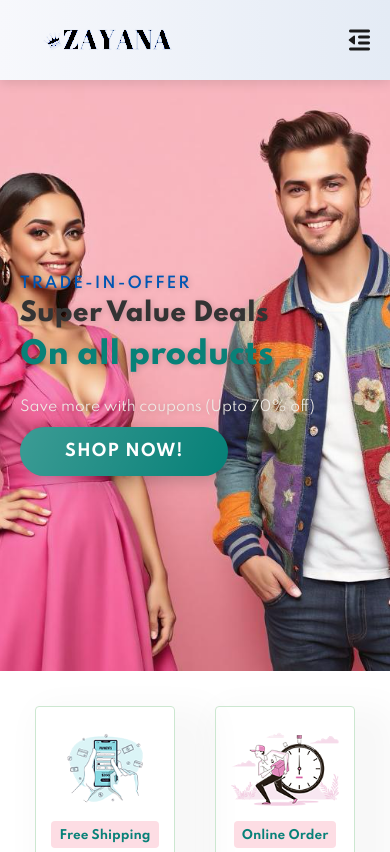
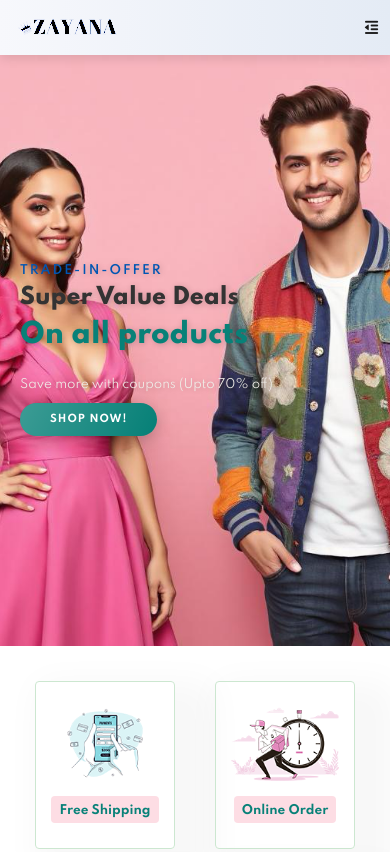
Before and after one commit to affamd109/zayana-ecomm, a website built with Vite: page index.html in a window 390 px wide. Shown: the top 852 px of the page. Built offline with nearby package versions, Linux system fonts and the light colour scheme.

Commit message:
responsive_2

```diff
--- a/src/style.css
+++ b/src/style.css
@@ -1279,6 +1279,23 @@ transition : 0.3s;
 
 }
 
+.logo {
+
+  height: 45px;
+  width: 135px;
+  mix-blend-mode: color-burn;
+}
+
+#mobile i{
+  color : #1a1a1a;
+  font-size: 15px;
+  padding-left: 20px;
+
+
+}
+
+
+
 #navbar li {
   padding-bottom: 0px;
   margin-bottom: 0px;
@@ -1296,7 +1313,9 @@ transition : 0.3s;
   }
 
   #header {
-    padding : 10px 20px;
+    padding : 10px 12px;
+    padding-left : 0px;
+    height : 55px;
 }
 
   #hero {
@@ -1305,28 +1324,35 @@ transition : 0.3s;
   }
 
   #hero h1 {
-    font-size: 30px;
+    font-size: 27px;
     margin-bottom: 10px; /* Reduce bottom margin */
     line-height: 1.2; /* Adjust line spacing */
   }
 
   #hero h2 {
-    font-size: 25px;
+    font-size: 22px;
     margin-bottom: 8px;
     line-height: 1.2;
   }
 
   #hero h4 {
-    font-size: 15px;
+    font-size: 12px;
     margin-bottom: 6px;
     line-height: 1.2;
   }
 
   #hero p {
-    font-size: 14px;
+    font-size: 12px;
     margin-bottom: 10px;
     line-height: 1.4;
   }
+
+  #hero button{
+    padding: 10px 30px;
+      font-size: 10px;
+      border-radius: 20px;
+  }
+
 
   #close{
     display:initial;
@@ -1369,6 +1395,10 @@ transition : 0.3s;
   font-size: 1.2rem;
 
 }
+#banner3 {
+  display : none;
+}
+
 
 
 
```
Also changed, not shown: index.html (+1 -1 lines).
